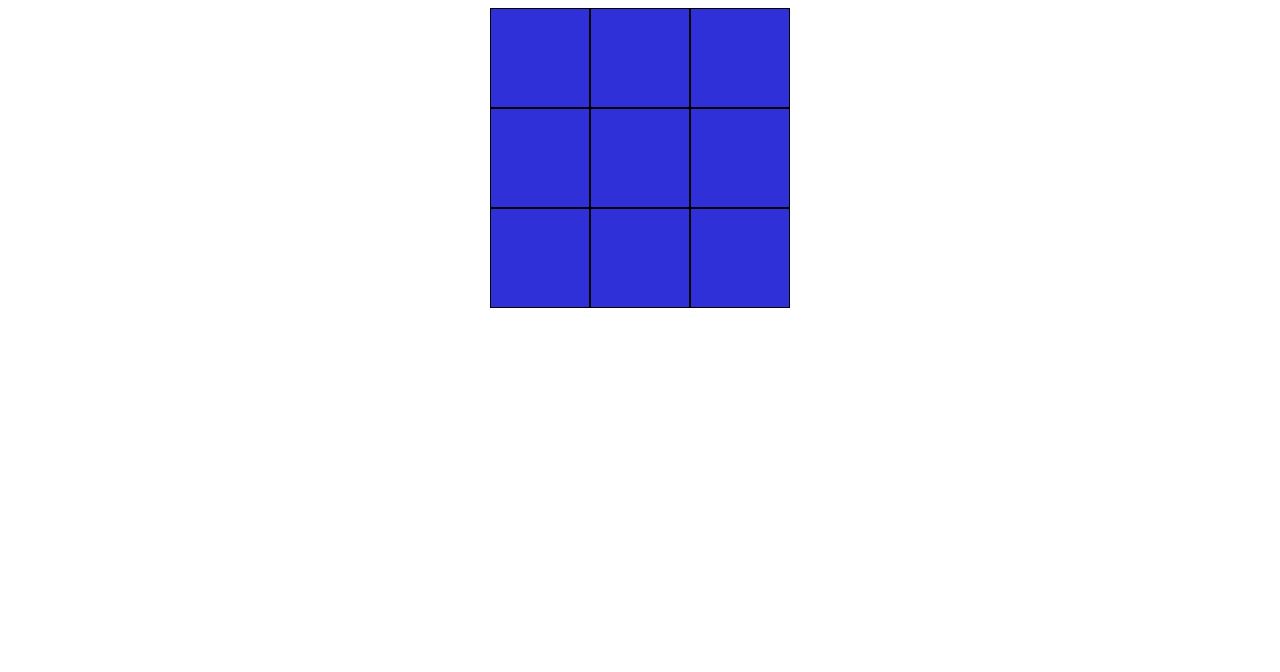
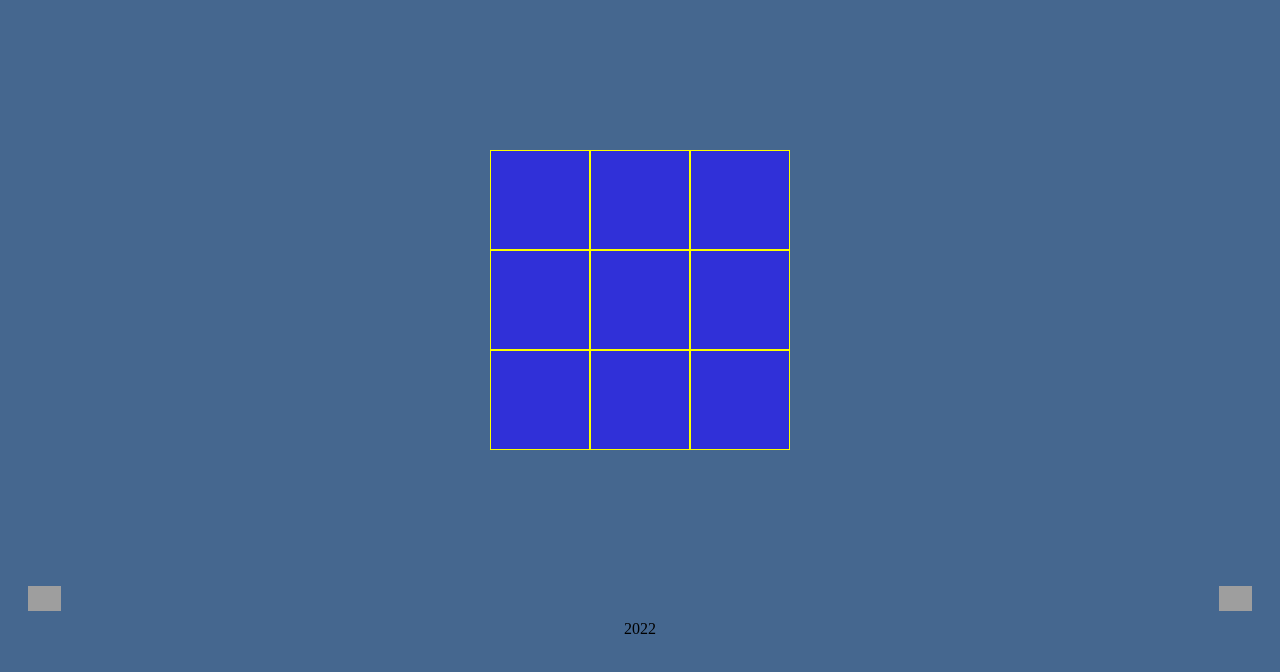
Before and after one commit to gapenok/js30-3.1-tic-tac-toe, a plain HTML site: page index.html in a window 1280 px wide. Drawn offline with Linux system fonts and the light colour scheme; grey boxes are pictures that could not be loaded.

Commit message:
feat: add script

```diff
--- a/index.html
+++ b/index.html
@@ -27,6 +27,25 @@
             <div id="btn-close">НАЧАТЬ ЗАНОВО</div>
         </div>
     </div>
+    <footer>
+        <div class="footer">
+
+            <a href="https://rs.school/js/">
+                <img class="logo"
+                 src="https://rs.school/images/rs_school_js.svg"
+                 alt="RSS Logo">
+                </a>
+
+            <div class="year">2022</div>
+
+            <a href="https://github.com/gapenok">
+            <img class="ghlogo"
+             src="https://github.githubassets.com/images/modules/logos_page/GitHub-Mark.png"
+             alt="Visit my GitHub">
+            </a>
+
+        </div>
 <script src="script.js"></script>
+
 </body>
 </html>
--- a/script.js
+++ b/script.js
@@ -44,3 +44,10 @@ const check = () => {
 const prepareResult = winner => {
     contentWrapper.innerHTML = `${winner} КРАСАВЧИКИ !!!`;
     modalResult.style.display = 'block';}
+
+const closeModal = () =>{
+    modalResult.style.display = 'none';
+    location.reload();
+}
+overlay.addEventListener("click", closeModal);
+btnClose.addEventListener("click", closeModal);
--- a/style.css
+++ b/style.css
@@ -1,3 +1,6 @@
+body{
+    background-color: rgb(69, 103, 143);
+}
 
 .area-wrapper {
     width: 100%;
@@ -5,6 +8,7 @@
     display: flex;
     justify-content: center;
     align-items: center;
+    margin-top: 150px;
 
 }
 #area {
@@ -13,11 +17,12 @@
     background-color: rgb(48, 48, 216);
     display: flex;
     flex-wrap: wrap;
+
 }
 .box {
     width: 100px;
     height: 100px;
-    border: 1px solid black;
+    border: 1px solid rgb(251, 255, 0);
     box-sizing: border-box;
     font-size: 34px;
     color: crimson;
@@ -62,4 +67,33 @@
     background-color: brown;
     color: chartreuse;
     cursor: pointer;
+    text-align: center;
+
 }
+.logo {
+    margin: 20px 20px;
+    height: 25px;
+    justify-content: lefts;
+}
+
+.year {
+    height: 15px;
+    justify-content: center;
+}
+
+.ghlogo {
+    margin: 20px 20px;
+    height: 25px;
+}
+.footer {
+    position: relative;
+    bottom: 10px;
+    height: 10%;
+    display: flex;
+    justify-content: space-between;
+    align-items: flex-end;
+
+}
+footer{
+    margin-top: 10%;
+}
```
